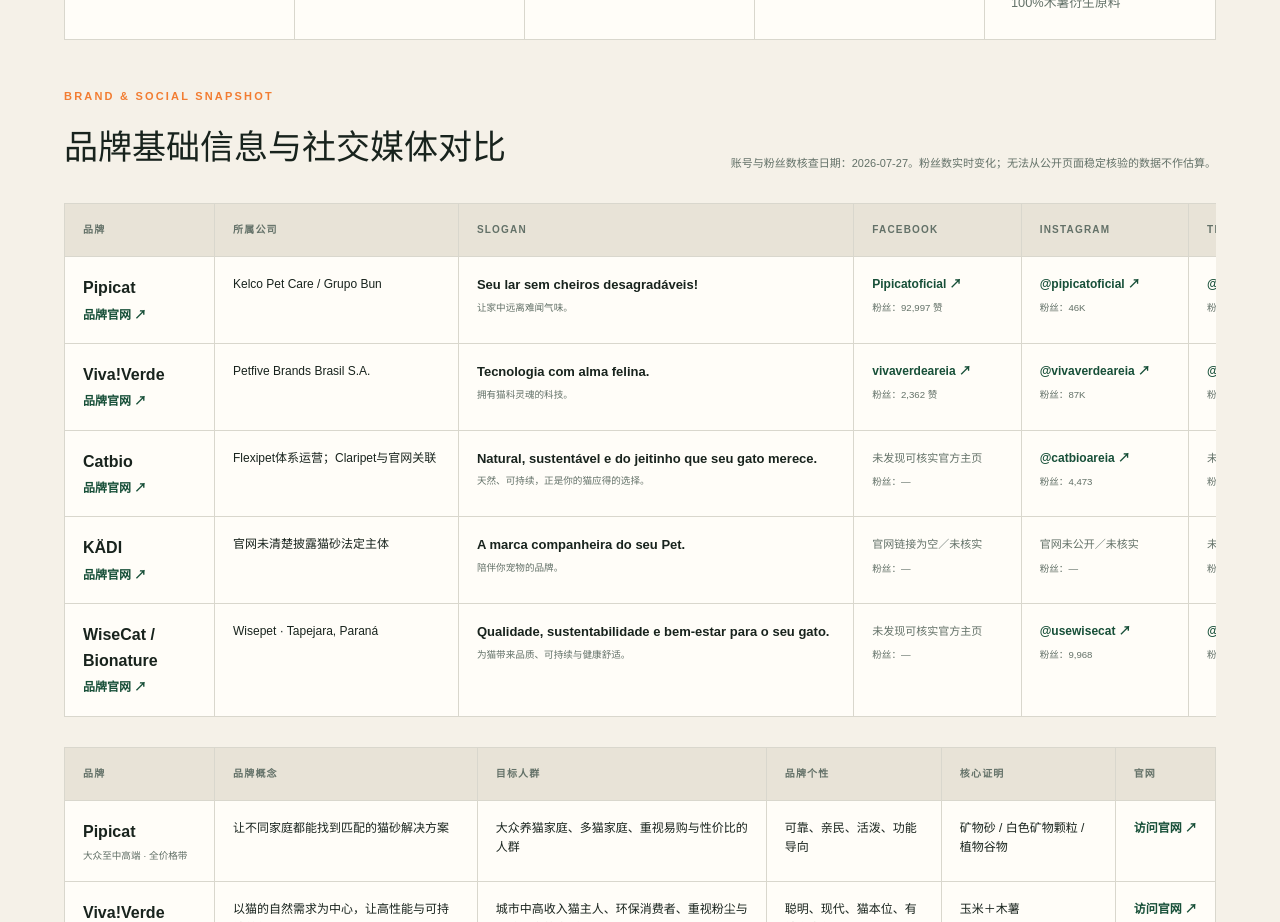
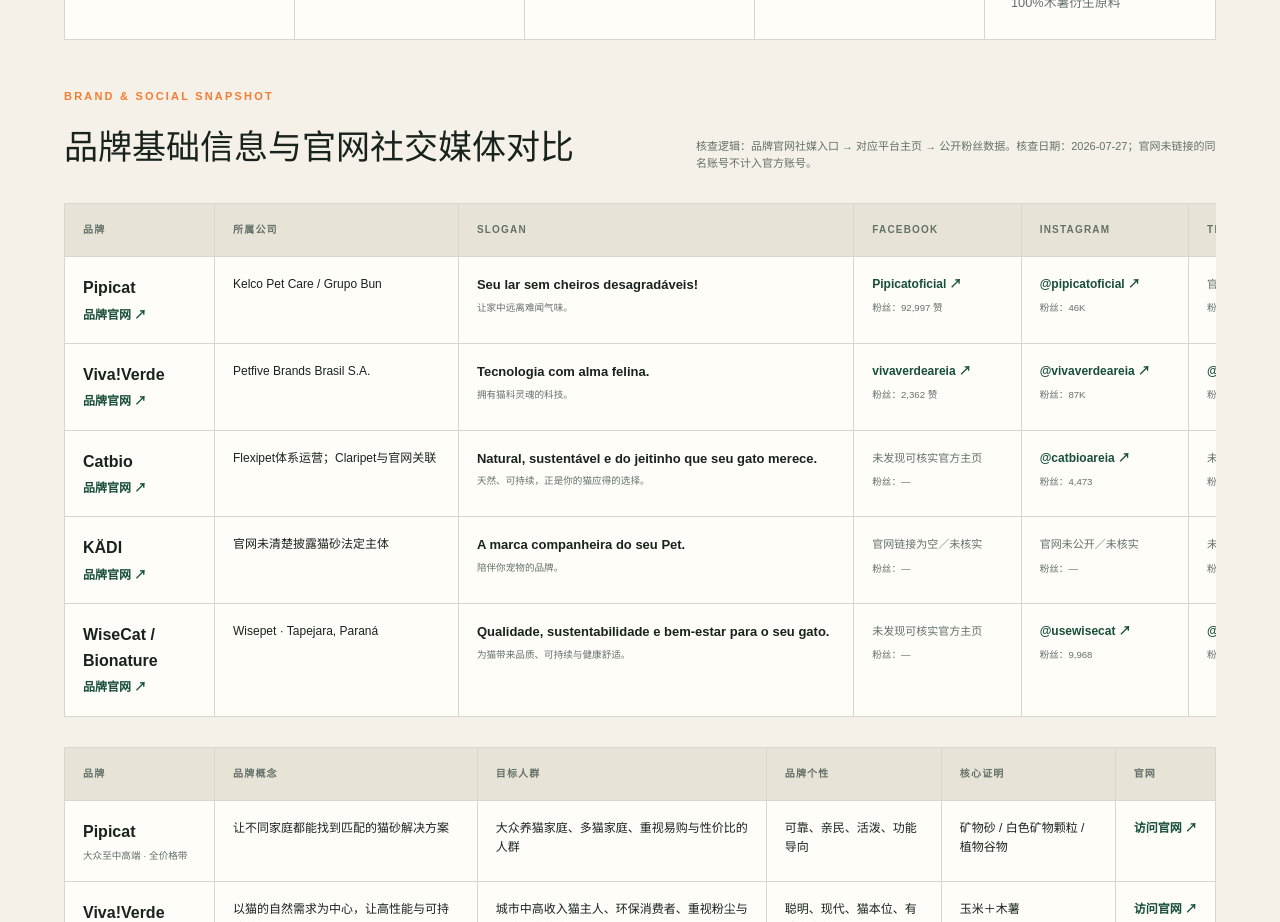
Before and after one commit to a401631101-ui/brazil-cat-litter-report, a Next.js app: page / in a window 1280 px wide. Shown: the part 1300-2222 px from the top of the page. Built offline with nearby package versions, Linux system fonts and the light colour scheme.

Commit message:
Align social accounts with official website links

```diff
--- a/app/page.tsx
+++ b/app/page.tsx
@@ -458,7 +458,7 @@
   pipicat: {
     facebook: { label: "Pipicatoficial", href: "https://www.facebook.com/Pipicatoficial", followers: "92,997 赞" },
     instagram: { label: "@pipicatoficial", href: "https://www.instagram.com/pipicatoficial/", followers: "46K" },
-    tiktok: { label: "@pipicatoficial", href: "https://www.tiktok.com/@pipicatoficial", followers: "90" },
+    tiktok: { label: "官网未提供TikTok入口", followers: "—" },
     twitter: { label: "未发现官方账号", followers: "—" },
   },
   viva: {
@@ -565,9 +565,9 @@
         <div className="comparison-title">
           <div>
             <p className="eyebrow">BRAND & SOCIAL SNAPSHOT</p>
-            <h3>品牌基础信息与社交媒体对比</h3>
+            <h3>品牌基础信息与官网社交媒体对比</h3>
           </div>
-          <p>账号与粉丝数核查日期：2026-07-27。粉丝数实时变化；无法从公开页面稳定核验的数据不作估算。</p>
+          <p>核查逻辑：品牌官网社媒入口 → 对应平台主页 → 公开粉丝数据。核查日期：2026-07-27；官网未链接的同名账号不计入官方账号。</p>
         </div>
         <div className="concept-table-wrap">
           <table className="concept-table social-table">
```
